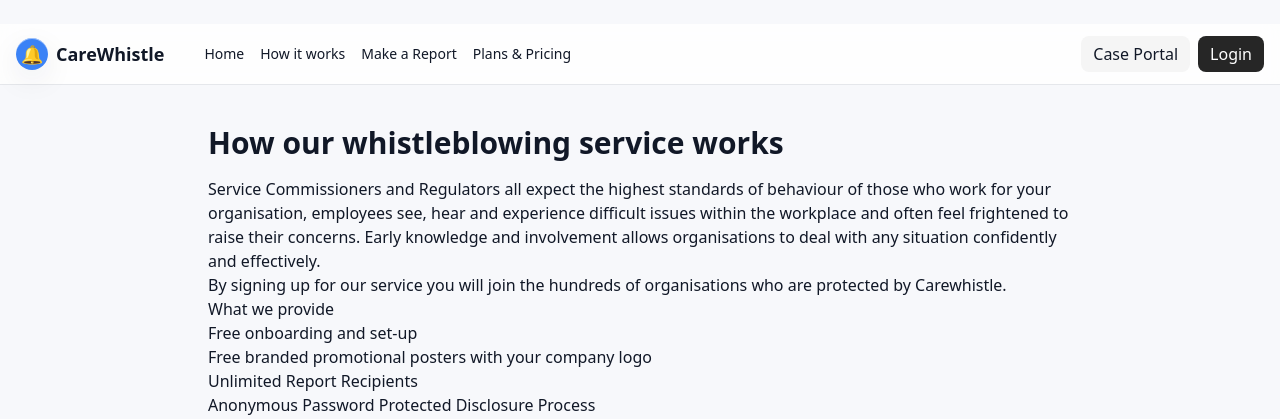
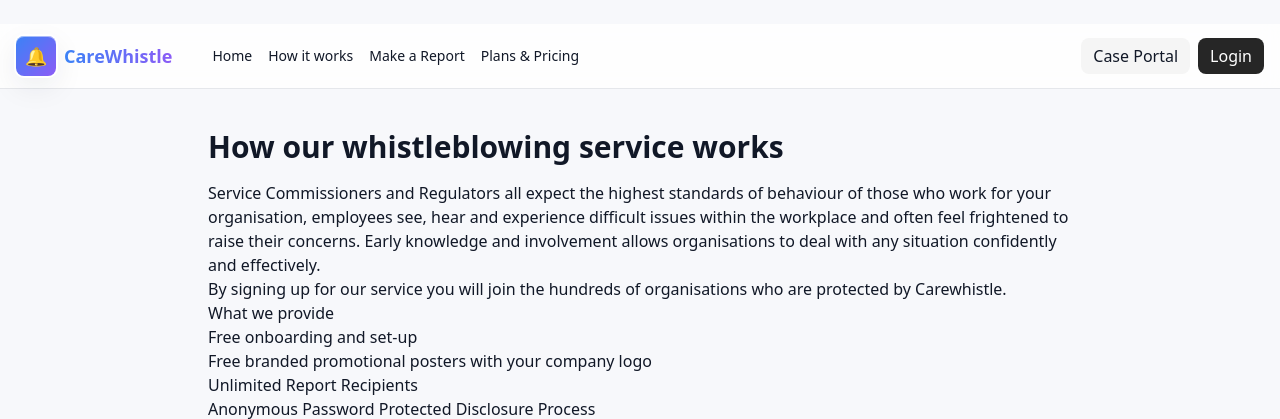
Before and after one commit to alijunaid21-coder/carewhistle-78-lite, a Flask app: page /how in a window 1280 px wide. Shown: the top 419 px of the page. Run offline with Flask 3, Linux system fonts and the light colour scheme; some libraries are stand-ins or nearby versions.

Commit message:
Make CareWhistle logo more vibrant

```diff
--- a/templates/layout.html
+++ b/templates/layout.html
@@ -27,8 +27,8 @@
   <header class="sticky top-0 z-40 backdrop-blur bg-white/80 border-b">
     <div class="max-w-7xl mx-auto px-4 py-3 flex items-center gap-4">
       <a href="{{ url_for('home') }}" class="flex items-center gap-2 font-extrabold text-lg">
-        <span class="inline-flex items-center justify-center w-8 h-8 rounded-full bg-neon-blue text-white shadow-glass">🔔</span>
-        <span>CareWhistle</span>
+        <span class="inline-flex items-center justify-center w-10 h-10 rounded-lg bg-gradient-to-br from-neon-blue to-neon-purple text-white shadow-glass ring-2 ring-white">🔔</span>
+        <span class="bg-gradient-to-r from-neon-blue to-neon-purple bg-clip-text text-transparent">CareWhistle</span>
       </a>
       <nav class="ml-6 flex items-center gap-4 text-sm">
         <a class="hover:text-neon-blue" href="{{ url_for('home') }}">Home</a>
```
